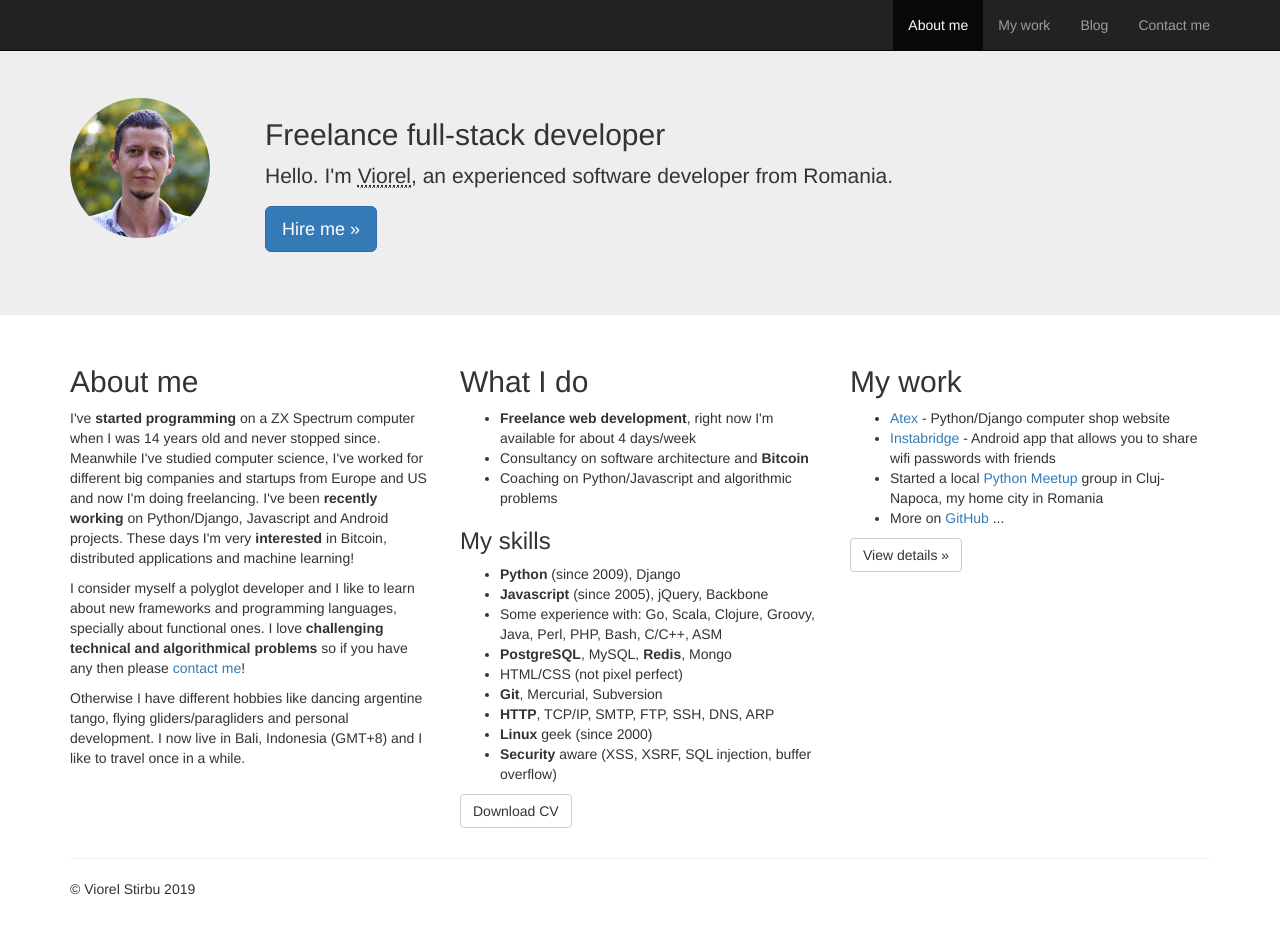
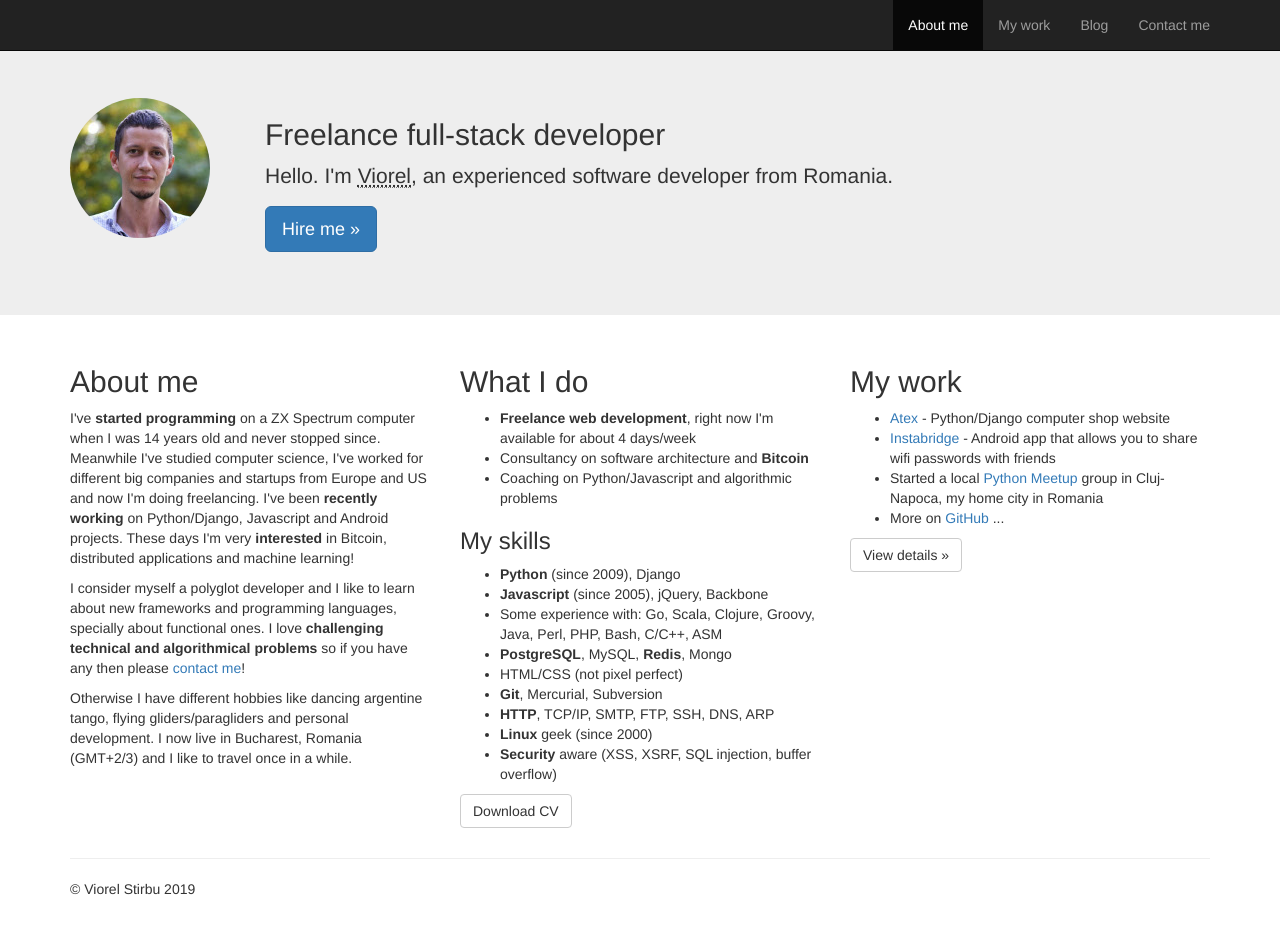
Before and after one commit to viorels/viorels.github.io, a Jekyll site: the page built from index.html, in a window 1280 px wide and 929 px high. Built offline with Jekyll 4.4.1, drawn with Linux system fonts in a browser that asks for light colours; nearby versions of some CDN libraries.

Commit message:
update location

```diff
--- a/index.html
+++ b/index.html
@@ -9,7 +9,7 @@ layout: default
 
     <p>I consider myself a polyglot developer and I like to learn about new frameworks and programming languages, specially about functional ones. I love <strong>challenging technical and algorithmical problems</strong> so if you have any then please <a href="/contact">contact me</a>!</p>
 
-    <p>Otherwise I have different hobbies like dancing argentine tango, flying gliders/paragliders and personal development. I now live in Bali, Indonesia (GMT+8) and I like to travel once in a while.</p>
+    <p>Otherwise I have different hobbies like dancing argentine tango, flying gliders/paragliders and personal development. I now live in Bucharest, Romania (GMT+2/3) and I like to travel once in a while.</p>
   </div>
   <div class="col-md-4">
     <h2>What I do</h2>
```
